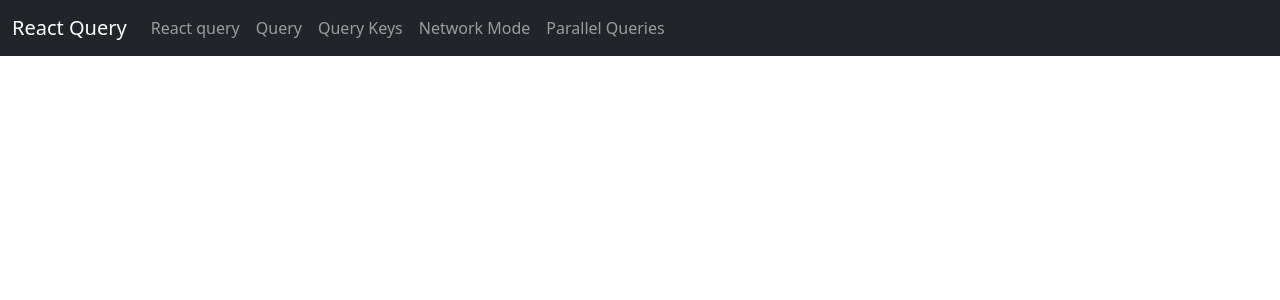
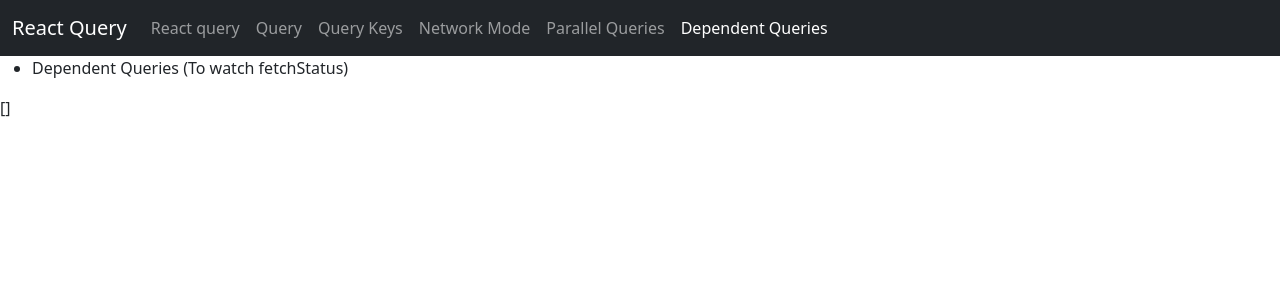
Before and after one commit to ddevakarthik/react-query-samples, a React (Create React App) app: page /dependentqueries in a window 1280 px wide. Shown: the top 300 px of the page. Built offline with nearby package versions, Linux system fonts and the light colour scheme; no server answers.

Commit message:
Adds dependent queries

```diff
--- a/src/App.js
+++ b/src/App.js
@@ -6,6 +6,7 @@
 import QueryKeys from "./containers/QueryKeys";
 import NetworkMode from "./containers/NetworkMode";
 import ParallelQueries from "./containers/ParallelQueries";
+import DependentQueries from "./containers/DependentQueries";
 
 const App = () => {
   return (
@@ -48,6 +49,12 @@
                   Parallel Queries
                 </NavLink>
               </li>
+              <li className="nav-item">
+                <NavLink to="/dependentqueries" className="nav-link">
+                  {" "}
+                  Dependent Queries
+                </NavLink>
+              </li>
             </ul>
           </div>
         </div>
@@ -59,6 +66,7 @@
         <Route path="/querykey" element={<QueryKeys />} />
         <Route path="/networkmode" element={<NetworkMode />} />
         <Route path="/parallelqueries" element={<ParallelQueries />} />
+        <Route path="/dependentqueries" element={<DependentQueries />} />
       </Routes>
     </>
   );
--- /dev/null
+++ b/src/containers/DependentQueries.js
@@ -0,0 +1,42 @@
+import React from "react";
+import { useQuery, useQueries } from "@tanstack/react-query";
+import axios from "axios";
+
+export default function DependentQueries() {
+  return (
+    <>
+      <ul>
+        <li>Dependent Queries (To watch fetchStatus)</li>
+      </ul>
+
+      <ReactDependentQueries />
+    </>
+  );
+}
+
+function ReactDependentQueries() {
+  const { data: todoList = [] } = useQuery(["alltodos"], () =>
+    axios.get("http://localhost:8080/alltodos").then((res) => res.data)
+  );
+
+  async function fetchTodoById(todoid) {
+    const response = await axios.get(`http://localhost:8080/mytodos/${todoid}`);
+    return response.data;
+  }
+
+  const todoQueries = useQueries({
+    queries: todoList?.map((todo) => {
+      return {
+        queryKey: ["mytodos", todo.id],
+        queryFn: () => fetchTodoById(todo.id),
+        enabled: !!todoList,
+      };
+    }),
+  });
+
+  return (
+    <div>
+      <p> {JSON.stringify(todoQueries)}</p>
+    </div>
+  );
+}
```
